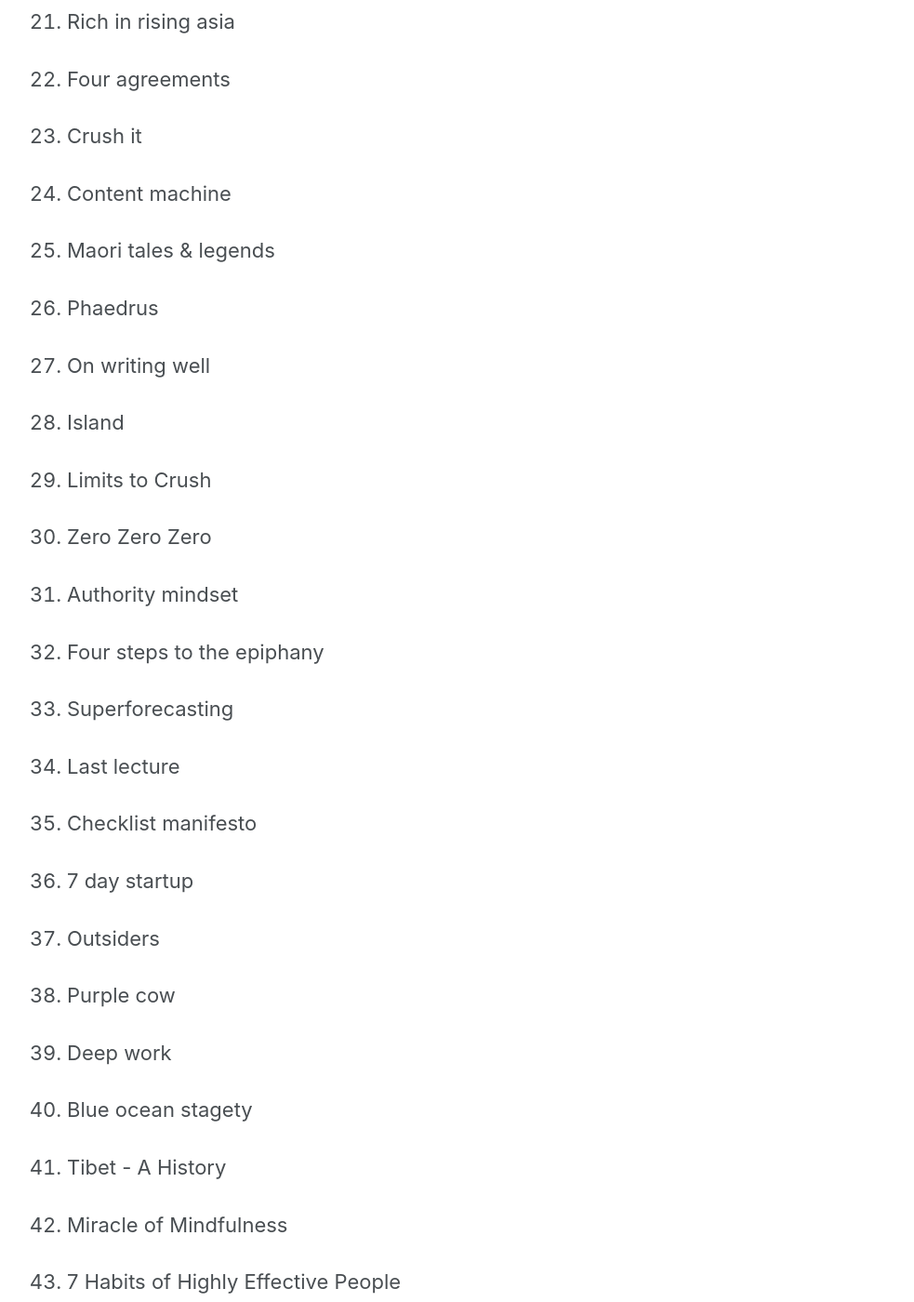
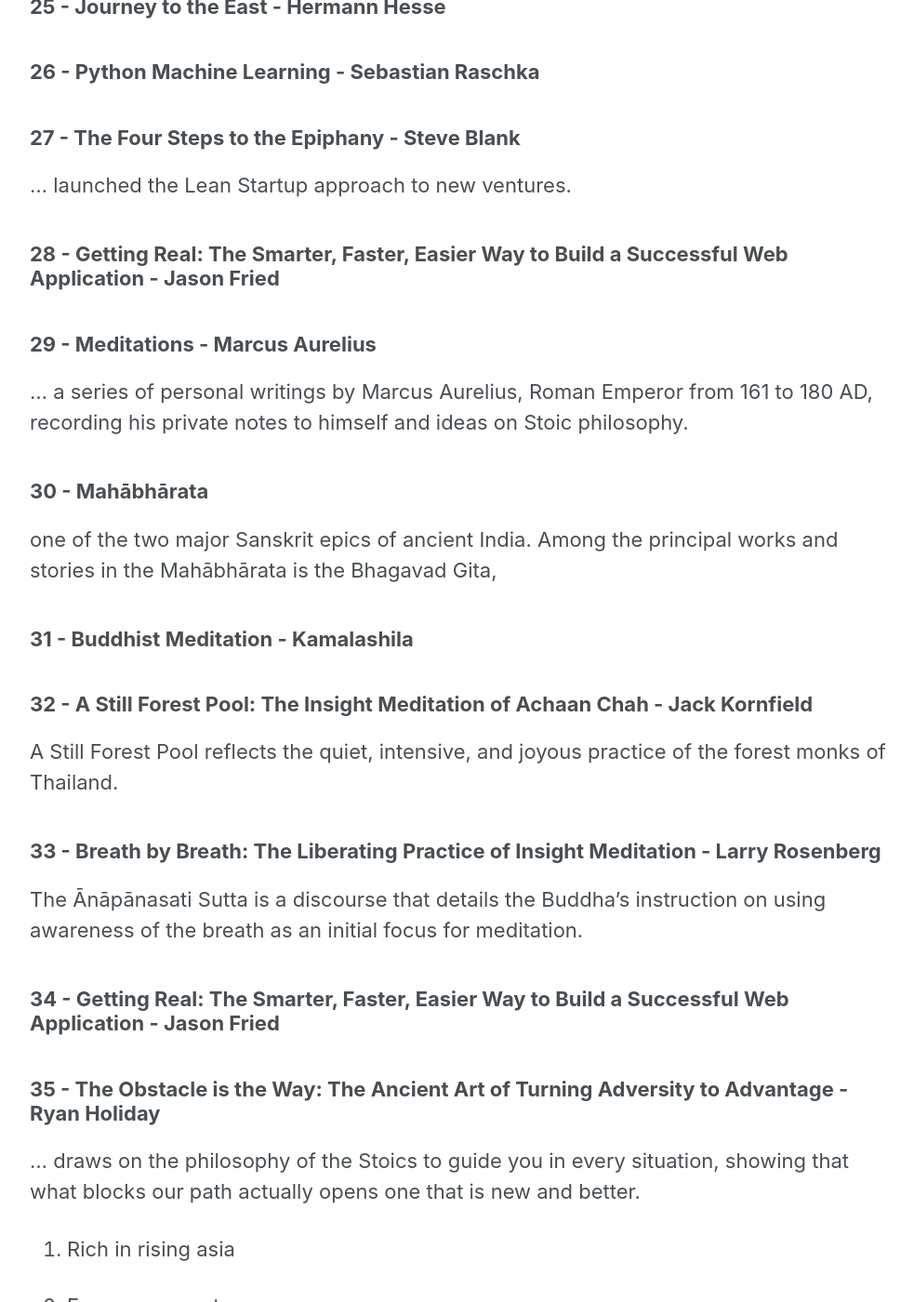
Before and after one commit to ADGEfficiency/adgefficiency.github.io, a Jekyll site: the page built from _pages/reading_list.md, in a window 1280 px wide and 1400 px high, scrolled down 4230 px. Shown: the whole window at 93% size, without its empty margins (290-1273 px from the left). Built offline with Jekyll 4.4.1, drawn with Linux system fonts in a browser that asks for light colours; nearby versions of some CDN libraries; some of the changed text lies outside the part shown.

Commit message:
drafting

```diff
--- a/_pages/reading_list.md
+++ b/_pages/reading_list.md
@@ -20,6 +20,8 @@
 
 Energy Transitions: History, Requirements, Prospects - Vaclav Smil
 
+Energy Myths and Realities: Bringing Science to the Energy Policy Debate - Vaclav Smil
+
 The Prize: The Epic Quest for Oil, Money & Power - Daniel Yergin
 
 ### Misc
@@ -29,6 +31,14 @@
 Skin in the Game: Hidden Asymmetries in Daily Life - Nassim Nicholas Taleb
 
 How Not to Be Wrong: The Power of Mathematical Thinking - Jordan Ellenberg
+
+The Power of Myth - Joseph Campbell
+
+The Hard Thing About Hard Things: Building a Business When There Are No Easy Answers - Ben Horowitz
+
+The Four Steps to the Epiphany - Steve Blank
+
+Getting Real: The Smarter, Faster, Easier Way to Build a Successful Web Application - Jason Fried
 
 ## Every book I have read since May 2016
 
@@ -68,7 +78,7 @@
 
 Socrates introduces positive ideas: the immortality of the soul and the theory of knowledge as recollection
 
-### 13 - Critical Thinking Skills: Developing Effective Analysis and Argument - Stella Cottrell
+### 13 - Critical Thinking: Tools for Taking Charge of Your Professional and Personal Life - Richard Paul
 
 ### 14 - Seven Years in Tibet: My Life Before, During and After - Heinrich Harrer
 
@@ -78,45 +88,61 @@
 
 ...connects various economic and societal philosophies with basic mathematics and statistical principles.
 
-  16. Art of R programming
+### 16 - The Art of R Programming: A Tour of Statistical Software Design - Norman Matloff
 
-  17. Dragon in land of snows
+### 17 - Dragon In The Land Of Snows: The History of Modern Tibet since 1947
 
-  18. Energy myths and realities
+### 18 - Energy Myths and Realities: Bringing Science to the Energy Policy Debate - Vaclav Smil
 
-  19. Dhampadda
+### 19 - Dhammapada
 
-  20. Power of myth
+a collection of sayings of the Buddha in verse form
 
-  21. How to get rich
+### 20 - The Power of Myth - Joseph Campbell
 
-  22. Hard thing about hard things
+... reveals how the themes and symbols of ancient narratives continue to bring meaning to birth, death, love, and war.
 
-  23. Python - Ultimate begineers guide
+### 21 - How to Get Rich - Felix Dennis
 
-  24. Zero Zero Zero
+### 22 - The Hard Thing About Hard Things: Building a Business When There Are No Easy Answers - Ben Horowitz
 
-  25. Journey to the East
+### 23 - Python: The Ultimate Beginner's Guide! - Andrew Johansen
 
-  26. Python ML
+### 24 - Zero Zero Zero - Roberto Saviano
 
-  27. 4 steps to the epiphany
+### 25 - Journey to the East - Hermann Hesse
 
-  28. Get real
+### 26 - Python Machine Learning - Sebastian Raschka
 
-  29. Meditations
+### 27 - The Four Steps to the Epiphany - Steve Blank
 
-  30. Maharbarata
+... launched the Lean Startup approach to new ventures.
 
-  31. Buddhist meditation
+### 28 - Getting Real: The Smarter, Faster, Easier Way to Build a Successful Web Application - Jason Fried
 
-  32. Still forest pool
+### 29 - Meditations - Marcus Aurelius
 
-  33. Breath by Breath
+... a series of personal writings by Marcus Aurelius, Roman Emperor from 161 to 180 AD, recording his private notes to himself and ideas on Stoic philosophy.
 
-  34. Getting real
+### 30 - Mahābhārata
 
-  35. Obstacle is the way
+one of the two major Sanskrit epics of ancient India.  Among the principal works and stories in the Mahābhārata is the Bhagavad Gita,
+
+### 31 - Buddhist Meditation - Kamalashila
+
+### 32 - A Still Forest Pool: The Insight Meditation of Achaan Chah - Jack Kornfield
+
+A Still Forest Pool reflects the quiet, intensive, and joyous practice of the forest monks of Thailand.
+
+### 33 - Breath by Breath: The Liberating Practice of Insight Meditation - Larry Rosenberg
+
+The Ānāpānasati Sutta is a discourse that details the Buddha's instruction on using awareness of the breath as an initial focus for meditation.
+
+### 34 - Getting Real: The Smarter, Faster, Easier Way to Build a Successful Web Application - Jason Fried
+
+### 35 - The Obstacle is the Way: The Ancient Art of Turning Adversity to Advantage - Ryan Holiday
+
+... draws on the philosophy of the Stoics to guide you in every situation, showing that what blocks our path actually opens one that is new and better.
 
   36. Rich in rising asia
 
```
